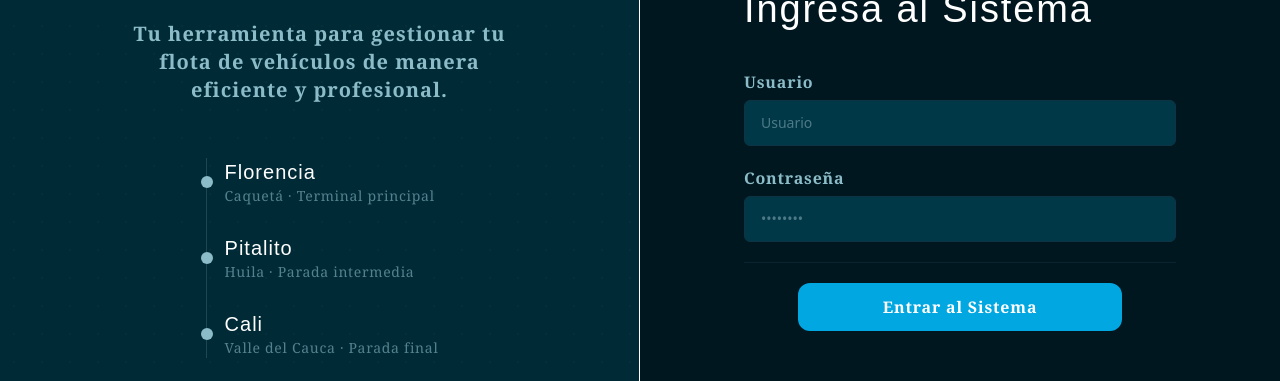
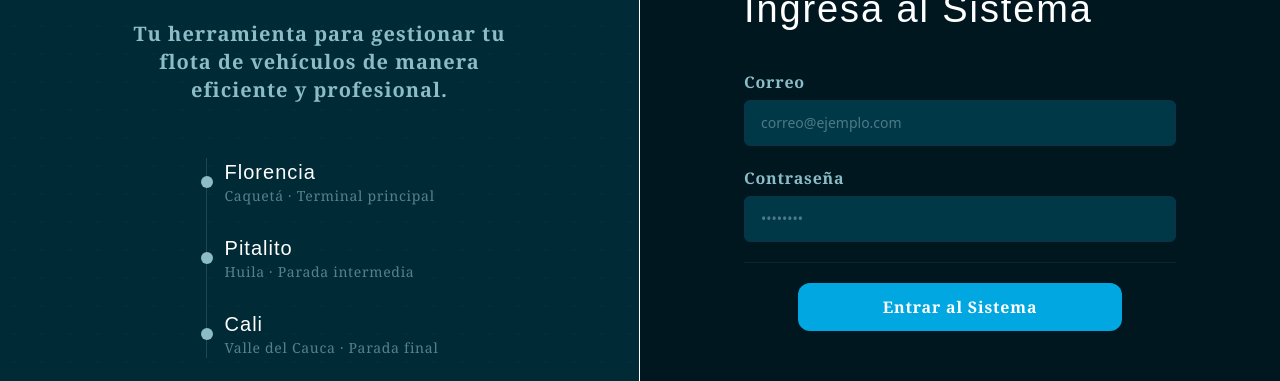
Before and after one commit to AndresG2412/FlotaControlCRM, a Next.js app: page / in a window 1280 px wide. Shown: the part 240-621 px from the top of the page. Built offline with nearby package versions, Linux system fonts and the light colour scheme; no server answers; a web font is replaced by a local one.

Commit message:
autenticacion admin/user

```diff
--- /dev/null
+++ b/app/admin/page.tsx
@@ -0,0 +1,81 @@
+'use client';
+
+import { signOut } from 'firebase/auth';
+import { auth } from '@/libs/firebase/config';
+import { useRouter } from 'next/navigation';
+import { useEffect, useState } from 'react';
+
+export default function AdminPage() {
+    const router = useRouter();
+    const [email, setEmail] = useState('');
+
+    useEffect(() => {
+        const user = auth.currentUser;
+        if (user?.email) setEmail(user.email);
+    }, []);
+
+    async function handleLogout() {
+        await signOut(auth);
+        router.replace('/');
+    }
+
+    return (
+        <div className="h-screen bg-flota-background flex flex-col">
+
+            {/* Navbar */}
+            <header className="flex items-center justify-between px-10 py-5 border-b border-flota-border-default bg-flota-surface">
+                <p className="text-2xl font-bold tracking-wider font-principal text-flota-textPrimary">
+                    Flota<span className="text-flota-textSecondary">Control</span>
+                    <span className="ml-3 text-sm font-serif font-normal text-flota-textTertiary">
+                        — Panel Admin
+                    </span>
+                </p>
+                <div className="flex items-center gap-6">
+                    <span className="text-sm font-serif text-flota-textSecondary tracking-wide">
+                        {email}
+                    </span>
+                    <button
+                        onClick={handleLogout}
+                        className="text-sm font-serif tracking-wider text-flota-textSecondary
+                                   border border-flota-border-default rounded-lg px-4 py-2
+                                   hover:border-flota-border-strong hover:text-flota-textPrimary
+                                   transition-colors cursor-pointer"
+                    >
+                        Cerrar sesión
+                    </button>
+                </div>
+            </header>
+
+            {/* Contenido */}
+            <main className="flex-1 p-10">
+                <h1 className="text-4xl font-principal font-bold tracking-wider text-flota-textPrimary mb-2">
+                    Bienvenido, Administrador
+                </h1>
+                <p className="text-flota-textSecondary font-serif tracking-wide mb-10">
+                    Desde aquí puedes gestionar toda la flota.
+                </p>
+
+                {/* Cards de ejemplo */}
+                <div className="grid grid-cols-3 gap-6">
+                    {[
+                        { label: 'Vehículos activos',  value: '0' },
+                        { label: 'Conductores',         value: '0' },
+                        { label: 'Rutas en curso',      value: '0' },
+                    ].map(({ label, value }) => (
+                        <div
+                            key={label}
+                            className="bg-flota-surface border border-flota-border-default rounded-xl p-6 flex flex-col gap-2"
+                        >
+                            <p className="text-flota-textSecondary font-serif text-sm tracking-wider">
+                                {label}
+                            </p>
+                            <p className="text-4xl font-principal font-bold text-flota-textPrimary">
+                                {value}
+                            </p>
+                        </div>
+                    ))}
+                </div>
+            </main>
+        </div>
+    );
+}
--- /dev/null
+++ b/app/driver/page.tsx
@@ -0,0 +1,60 @@
+'use client';
+
+import { signOut } from 'firebase/auth';
+import { auth } from '@/libs/firebase/config';
+import { useRouter } from 'next/navigation';
+import { useEffect, useState } from 'react';
+
+export default function DriverPage() {
+    const router = useRouter();
+    const [email, setEmail] = useState('');
+
+    useEffect(() => {
+        const user = auth.currentUser;
+        if (user?.email) setEmail(user.email);
+    }, []);
+
+    async function handleLogout() {
+        await signOut(auth);
+        router.replace('/');
+    }
+
+    return (
+        <div className="h-screen bg-flota-background flex flex-col">
+
+            {/* Navbar */}
+            <header className="flex items-center justify-between px-10 py-5 border-b border-flota-border-default bg-flota-surface">
+                <p className="text-2xl font-bold tracking-wider font-principal text-flota-textPrimary">
+                    Flota<span className="text-flota-textSecondary">Control</span>
+                    <span className="ml-3 text-sm font-serif font-normal text-flota-textTertiary">
+                        — Panel Conductor
+                    </span>
+                </p>
+                <div className="flex items-center gap-6">
+                    <span className="text-sm font-serif text-flota-textSecondary tracking-wide">
+                        {email}
+                    </span>
+                    <button
+                        onClick={handleLogout}
+                        className="text-sm font-serif tracking-wider text-flota-textSecondary
+                                   border border-flota-border-default rounded-lg px-4 py-2
+                                   hover:border-flota-border-strong hover:text-flota-textPrimary
+                                   transition-colors cursor-pointer"
+                    >
+                        Cerrar sesión
+                    </button>
+                </div>
+            </header>
+
+            {/* Contenido */}
+            <main className="flex-1 p-10 flex flex-col items-center justify-center">
+                <h1 className="text-4xl font-principal font-bold tracking-wider text-flota-textPrimary mb-2">
+                    Bienvenido, Conductor
+                </h1>
+                <p className="text-flota-textSecondary font-serif tracking-wide">
+                    Aquí verás tu ruta y asignaciones del día.
+                </p>
+            </main>
+        </div>
+    );
+}
--- a/app/page.tsx
+++ b/app/page.tsx
@@ -1,4 +1,38 @@
+'use client';
+
+import { useState } from 'react';
+import { signInWithEmailAndPassword } from 'firebase/auth';
+import { auth } from '@/libs/firebase/config';
+import { useRouter } from 'next/navigation';
+
 export default function Home() {
+    const router = useRouter();
+    const [email, setEmail] = useState('');
+    const [password, setPassword] = useState('');
+    const [error, setError] = useState('');
+    const [loading, setLoading] = useState(false);
+
+    async function handleSubmit(e: React.FormEvent) {
+        e.preventDefault();
+        setError('');
+        setLoading(true);
+
+        try {
+            const userCredential = await signInWithEmailAndPassword(auth, email, password);
+            const tokenResult = await userCredential.user.getIdTokenResult();
+
+            if (tokenResult.claims.role === 'admin') {
+                router.push('/admin');
+            } else {
+                router.push('/driver');
+            }
+        } catch {
+            setError('Correo o contraseña incorrectos');
+        } finally {
+            setLoading(false);
+        }
+    }
+
     return (
         <>
             <div className="h-screen flex items-center justify-center">
@@ -59,56 +93,39 @@ export default function Home() {
 
                 {/* ══ PANEL DERECHO ══ */}
                 <div className="w-1/2 h-full bg-flota-background flex items-center justify-center relative">
-
                     <div className="w-full max-w-3/4 px-6">
 
-                        {/* Header del form */}
-                        <div
-                            className="mb-10 anim-fade-up"
-                            style={{ animationDelay: '140ms' }}
-                        >
+                        <div className="mb-10 anim-fade-up" style={{ animationDelay: '140ms' }}>
                             <h1 className="font-principal tracking-wider text-[38px] leading-[1.1] text-flota-textPrimary">
                                 Ingresa al Sistema
                             </h1>
                         </div>
 
-                        {/* Formulario */}
-                        <form className="flex flex-col gap-5">
+                        <form onSubmit={handleSubmit} className="flex flex-col gap-5">
 
-                            {/* Campo usuario */}
-                            <div
-                                className="flex flex-col gap-1.5 anim-fade-up"
-                                style={{ animationDelay: '220ms' }}
-                            >
-                                <label
-                                    htmlFor="username"
-                                    className="font-serif font-semibold text-md tracking-wider text-flota-textSecondary"
-                                >
-                                    Usuario
+                            {/* Campo email */}
+                            <div className="flex flex-col gap-1.5 anim-fade-up" style={{ animationDelay: '220ms' }}>
+                                <label htmlFor="email" className="font-serif font-semibold text-md tracking-wider text-flota-textSecondary">
+                                    Correo
                                 </label>
                                 <input
-                                    type="text"
-                                    id="username"
-                                    placeholder="Usuario"
-                                    autoComplete="username"
+                                    type="email"
+                                    id="email"
+                                    placeholder="correo@ejemplo.com"
+                                    autoComplete="email"
+                                    value={email}
+                                    onChange={e => setEmail(e.target.value)}
                                     className="input-field w-full bg-flota-elevated border border-flota-border-default rounded-md
                                                px-4 py-3 text-sm text-flota-textPrimary
                                                placeholder:text-flota-textTertiary placeholder:font-light
-                                               outline-none
-                                               hover:border-flota-border-strong
+                                               outline-none hover:border-flota-border-strong
                                                focus:border-flota-border-focus focus:ring-2 focus:ring-flota-ring-blue"
                                 />
                             </div>
 
                             {/* Campo contraseña */}
-                            <div
-                                className="flex flex-col gap-1.5 anim-fade-up"
-                                style={{ animationDelay: '300ms' }}
-                            >
-                                <label
-                                    htmlFor="password"
-                                    className="font-serif font-semibold text-md tracking-wider text-flota-textSecondary"
-                                >
+                            <div className="flex flex-col gap-1.5 anim-fade-up" style={{ animationDelay: '300ms' }}>
+                                <label htmlFor="password" className="font-serif font-semibold text-md tracking-wider text-flota-textSecondary">
                                     Contraseña
                                 </label>
                                 <input
@@ -116,39 +133,42 @@ export default function Home() {
                                     id="password"
                                     placeholder="••••••••"
                                     autoComplete="current-password"
+                                    value={password}
+                                    onChange={e => setPassword(e.target.value)}
                                     className="input-field w-full bg-flota-elevated border border-flota-border-default rounded-md
                                                px-4 py-3 text-sm text-flota-textPrimary
                                                placeholder:text-flota-textTertiary
-                                               outline-none
-                                               hover:border-flota-border-strong
+                                               outline-none hover:border-flota-border-strong
                                                focus:border-flota-border-focus focus:ring-2 focus:ring-flota-ring-blue"
                                 />
                             </div>
 
-                            {/* Divisor */}
-                            <div
-                                className="h-px bg-flota-border-subtle anim-fade-in"
-                                style={{ animationDelay: '360ms' }}
-                            />
+                            {/* Error */}
+                            {error && (
+                                <p className="text-red-400 text-sm font-serif tracking-wide">
+                                    {error}
+                                </p>
+                            )}
+
+                            <div className="h-px bg-flota-border-subtle anim-fade-in" style={{ animationDelay: '360ms' }} />
 
                             {/* Botón */}
                             <button
                                 type="submit"
+                                disabled={loading}
                                 className="btn-submit bg-flota-btn-primary-bg hover:bg-flota-btn-primary-bg-hover
                                            active:bg-flota-btn-primary-bg-press
-                                           text-flota-textPrimary
-                                           font-semibold text-md tracking-wider font-serif
-                                           rounded-xl py-3 cursor-pointer
-                                           anim-fade-up w-3/4 mx-auto"
+                                           text-flota-textPrimary font-semibold text-md tracking-wider font-serif
+                                           rounded-xl py-3 cursor-pointer anim-fade-up w-3/4 mx-auto
+                                           disabled:opacity-50 disabled:cursor-not-allowed"
                                 style={{ animationDelay: '400ms' }}
                             >
-                                Entrar al Sistema
+                                {loading ? 'Verificando...' : 'Entrar al Sistema'}
                             </button>
 
                         </form>
                     </div>
                 </div>
-
             </div>
         </>
     );
--- a/package.json
+++ b/package.json
@@ -10,6 +10,7 @@
   },
   "dependencies": {
     "firebase": "^12.12.1",
+    "firebase-admin": "^13.8.0",
     "next": "16.2.4",
     "react": "19.2.4",
     "react-dom": "19.2.4"
```
Also changed, not shown: app/admin/layout.tsx (added, +43 -0 lines), app/driver/layout.tsx (added, +44 -0 lines), libs/firebase/config.ts (+7 -3 lines), 1 other file (tests, documents, lock files or other folders).
